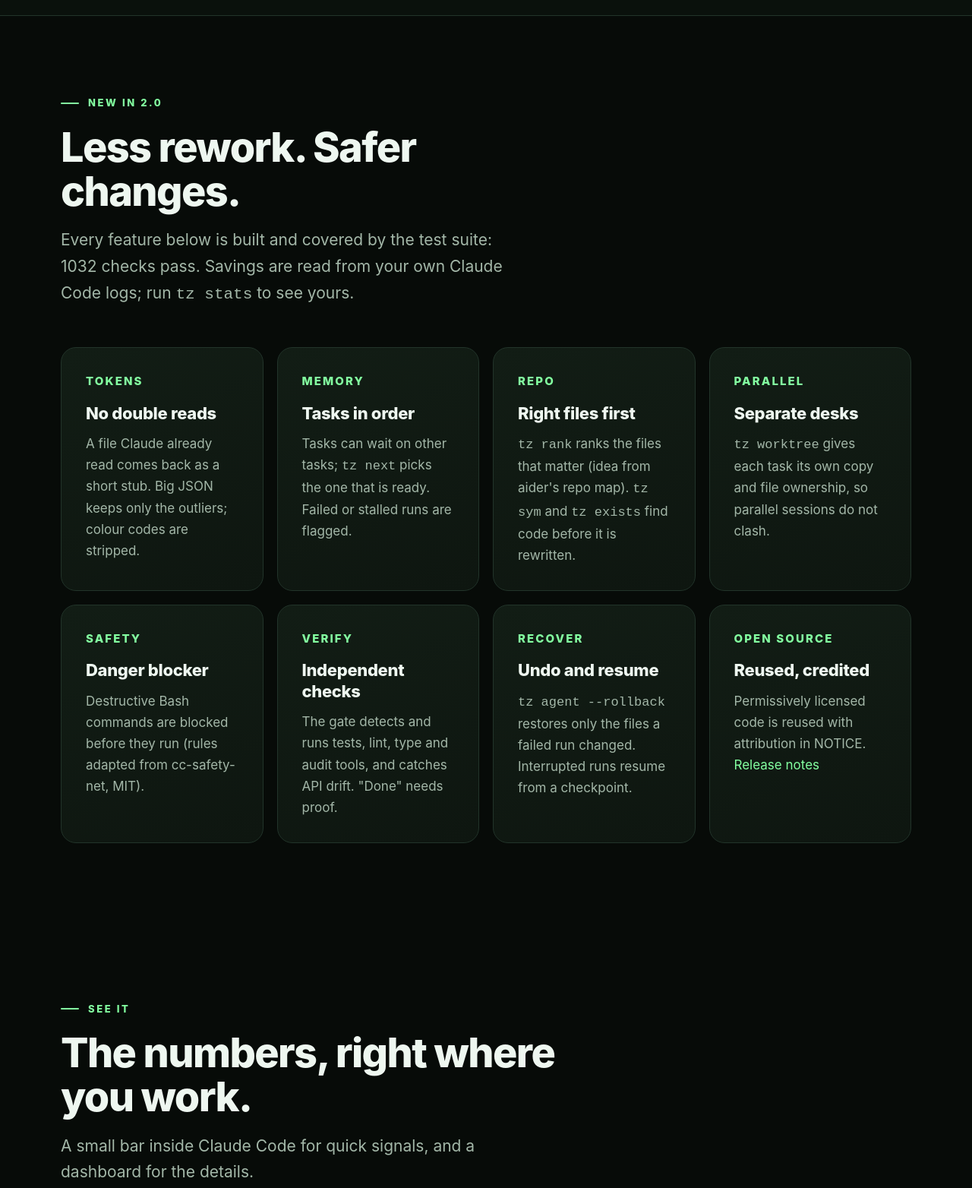
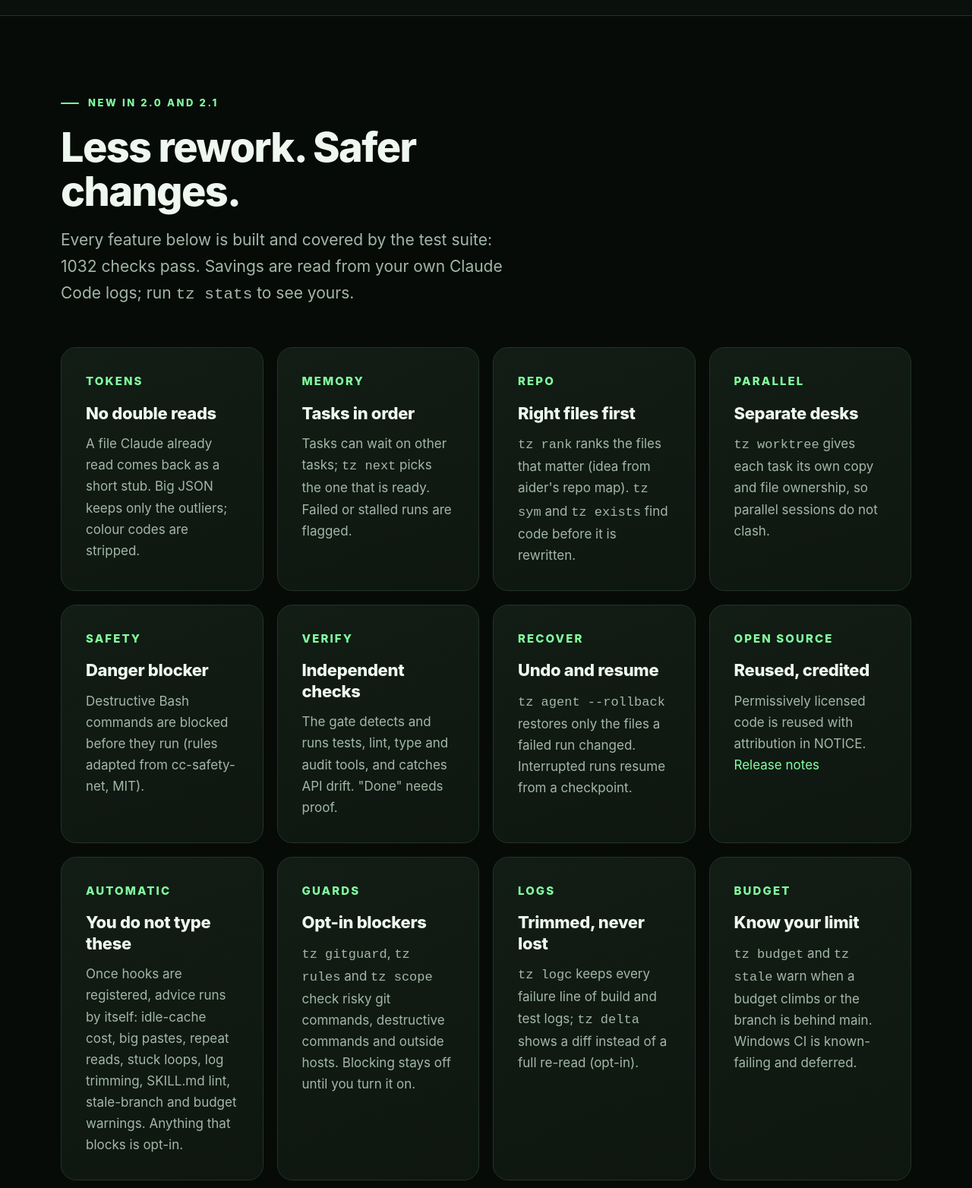
Before and after one commit to rishavm713-create/token-zombie, a website: page docs/index.html in a window 1280 px wide. Shown: the part 2740-4304 px from the top of the page at 76% size. Drawn offline with Linux system fonts and the light colour scheme.

Commit message:
docs: site 2.1 cards, drop Windows from JSON-LD OS
Co-Authored-By: Claude Sonnet 5.5 <noreply@anthropic.com>

```diff
--- a/docs/index.html
+++ b/docs/index.html
@@ -14,7 +14,7 @@
 <meta name="twitter:card" content="summary_large_image">
 <meta name="twitter:image" content="https://rishavm713-create.github.io/token-zombie/img/social-preview.png">
 <script type="application/ld+json">
-{"@context":"https://schema.org","@type":"SoftwareApplication","name":"TOKEN ZOMBIE","applicationCategory":"DeveloperApplication","operatingSystem":"macOS, Linux, Windows","description":"Free, local Claude Code plugin that finds wasted tokens and saves your place between chats.","url":"https://rishavm713-create.github.io/token-zombie/","codeRepository":"https://github.com/rishavm713-create/token-zombie","license":"https://opensource.org/license/mit","offers":{"@type":"Offer","price":"0","priceCurrency":"USD"}}
+{"@context":"https://schema.org","@type":"SoftwareApplication","name":"TOKEN ZOMBIE","applicationCategory":"DeveloperApplication","operatingSystem":"macOS, Linux","description":"Free, local Claude Code plugin that finds wasted tokens and saves your place between chats.","url":"https://rishavm713-create.github.io/token-zombie/","codeRepository":"https://github.com/rishavm713-create/token-zombie","license":"https://opensource.org/license/mit","offers":{"@type":"Offer","price":"0","priceCurrency":"USD"}}
 </script>
 <style>
 :root{color-scheme:dark;--bg:#070b08;--panel:#0e1610;--panel2:#121d15;--line:#22342a;--fg:#eef7f0;--muted:#a3b7a8;--green:#83ffa0;--green2:#3dd66a;--red:#ff9b8a;--ease:cubic-bezier(.2,.7,.2,1)}
@@ -219,7 +219,7 @@ section{padding:64px 0}.hero{padding:44px 0 56px}.head{margin-bottom:34px}
 </div></div></section>
 
 <section id="new"><div class="wrap">
-<div class="head rv"><p class="eyebrow">New in 2.0</p><h2>Less rework. Safer changes.</h2><p class="lead">Every feature below is built and covered by the test suite: 1032 checks pass. Savings are read from your own Claude Code logs; run <code>tz stats</code> to see yours.</p></div>
+<div class="head rv"><p class="eyebrow">New in 2.0 and 2.1</p><h2>Less rework. Safer changes.</h2><p class="lead">Every feature below is built and covered by the test suite: 1032 checks pass. Savings are read from your own Claude Code logs; run <code>tz stats</code> to see yours.</p></div>
 <div class="grid g4">
 <div class="card rv"><span class="num">TOKENS</span><h3>No double reads</h3><p>A file Claude already read comes back as a short stub. Big JSON keeps only the outliers; colour codes are stripped.</p></div>
 <div class="card rv" style="--i:1"><span class="num">MEMORY</span><h3>Tasks in order</h3><p>Tasks can wait on other tasks; <code>tz next</code> picks the one that is ready. Failed or stalled runs are flagged.</p></div>
@@ -229,6 +229,10 @@ section{padding:64px 0}.hero{padding:44px 0 56px}.head{margin-bottom:34px}
 <div class="card rv" style="--i:1"><span class="num">VERIFY</span><h3>Independent checks</h3><p>The gate detects and runs tests, lint, type and audit tools, and catches API drift. "Done" needs proof.</p></div>
 <div class="card rv" style="--i:2"><span class="num">RECOVER</span><h3>Undo and resume</h3><p><code>tz agent --rollback</code> restores only the files a failed run changed. Interrupted runs resume from a checkpoint.</p></div>
 <div class="card rv" style="--i:3"><span class="num">OPEN SOURCE</span><h3>Reused, credited</h3><p>Permissively licensed code is reused with attribution in NOTICE. <a href="https://github.com/rishavm713-create/token-zombie/releases/tag/v2.1.0">Release notes</a></p></div>
+<div class="card rv"><span class="num">AUTOMATIC</span><h3>You do not type these</h3><p>Once hooks are registered, advice runs by itself: idle-cache cost, big pastes, repeat reads, stuck loops, log trimming, SKILL.md lint, stale-branch and budget warnings. Anything that blocks is opt-in.</p></div>
+<div class="card rv" style="--i:1"><span class="num">GUARDS</span><h3>Opt-in blockers</h3><p><code>tz gitguard</code>, <code>tz rules</code> and <code>tz scope</code> check risky git commands, destructive commands and outside hosts. Blocking stays off until you turn it on.</p></div>
+<div class="card rv" style="--i:2"><span class="num">LOGS</span><h3>Trimmed, never lost</h3><p><code>tz logc</code> keeps every failure line of build and test logs; <code>tz delta</code> shows a diff instead of a full re-read (opt-in).</p></div>
+<div class="card rv" style="--i:3"><span class="num">BUDGET</span><h3>Know your limit</h3><p><code>tz budget</code> and <code>tz stale</code> warn when a budget climbs or the branch is behind main. Windows CI is known-failing and deferred.</p></div>
 </div></div></section>
 
 <section id="see"><div class="wrap">
```
